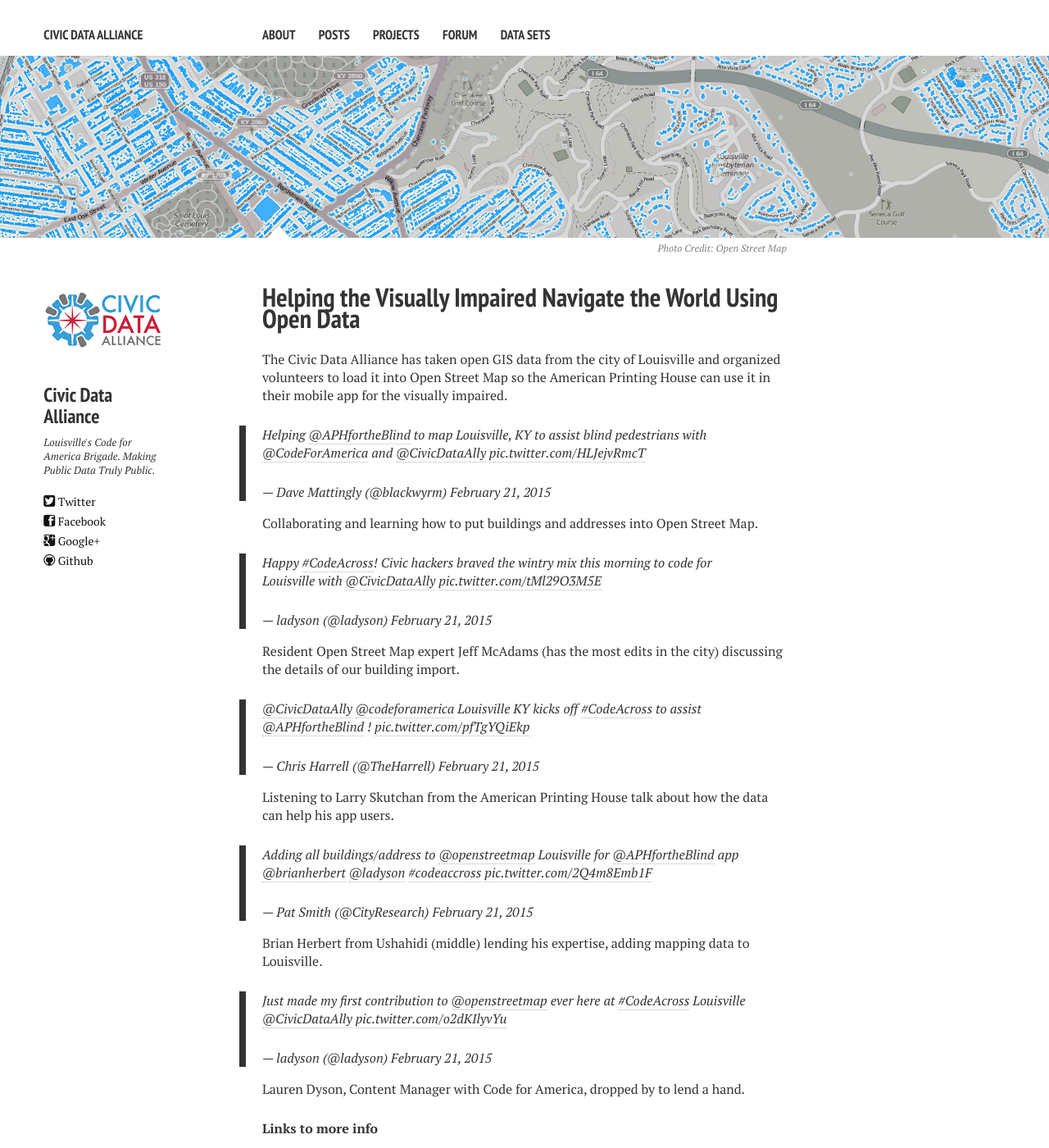
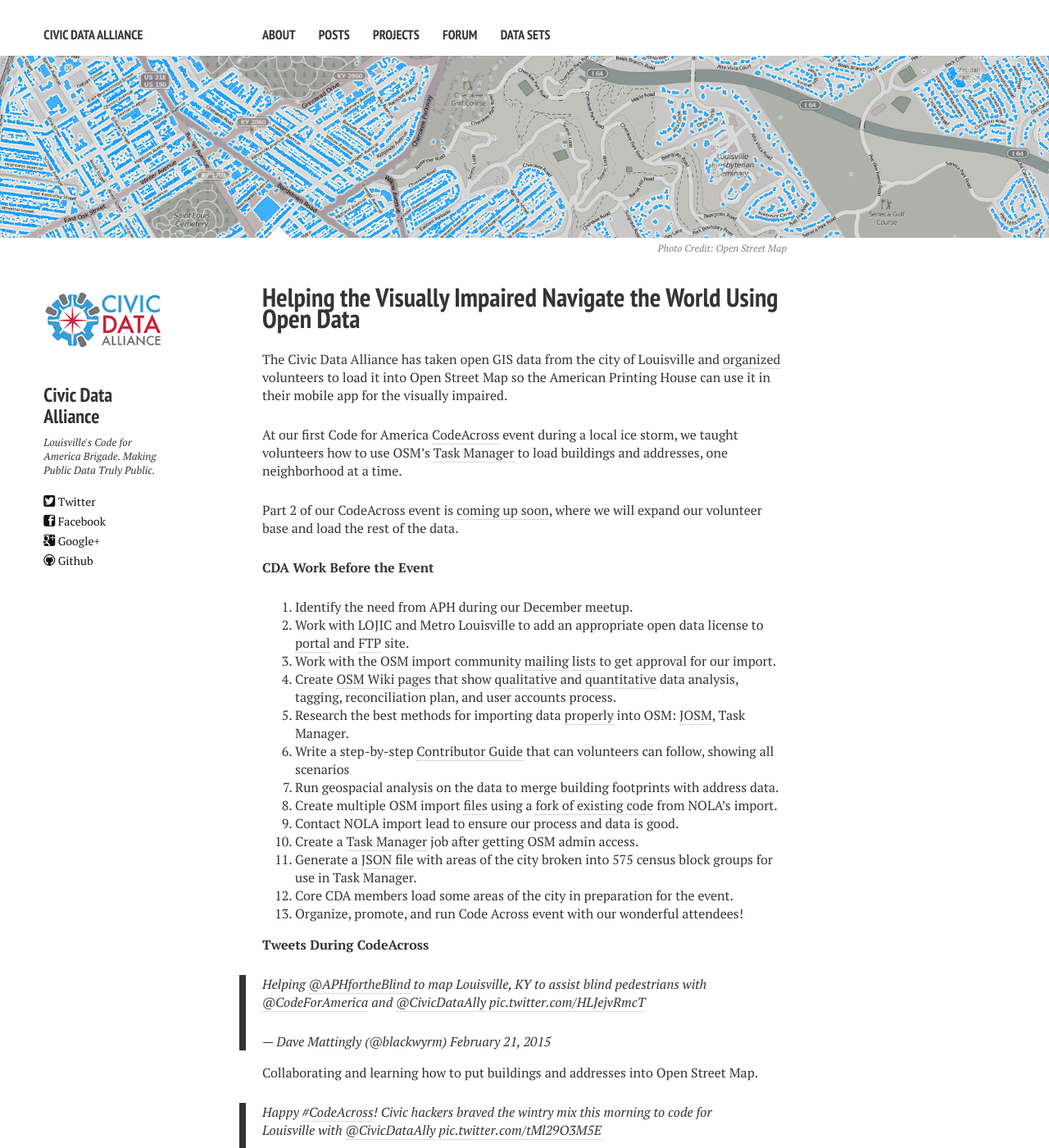
Before and after one commit to reydelleon/civicdata.github.io, a Jekyll site: the page built from _posts/2015-03-04-gis-open-data-american-printing-house-open-street-map.md, in a window 1280 px wide and 1400 px high. Shown: the whole window at 82% size. Built offline with Jekyll 4.4.1, drawn with Linux system fonts in a browser that asks for light colours; nearby versions of some CDN libraries; comment, search, counter and statistics services are not loaded; some of the changed text lies outside the part shown.

Commit message:
Added Process List

```diff
--- a/_posts/2015-03-04-gis-open-data-american-printing-house-open-street-map.md
+++ b/_posts/2015-03-04-gis-open-data-american-printing-house-open-street-map.md
@@ -11,7 +11,29 @@ image:
   creditlink: https://www.openstreetmap.org/#map=15/38.2361/-85.7220
 ---
 
-The Civic Data Alliance has taken open GIS data from the city of Louisville and organized volunteers to load it into Open Street Map so the American Printing House can use it in their mobile app for the visually impaired.
+The Civic Data Alliance has taken open GIS data from the city of Louisville and [organized](http://wiki.openstreetmap.org/wiki/Louisville,_Kentucky/Building_Outlines_Import/Contributor_Guide) volunteers to load it into Open Street Map so the American Printing House can use it in their mobile app for the visually impaired.
+
+At our first Code for America [CodeAcross](http://www.meetup.com/Louisville-Civic-Data-Alliance/events/219829803/) event during a local ice storm, we taught volunteers how to use OSM's [Task Manager](http://tasks.openstreetmap.us/job/50) to load buildings and addresses, one neighborhood at a time.
+
+Part 2 of our CodeAcross event is [coming up soon](http://www.meetup.com/Louisville-Civic-Data-Alliance/events/220786152/), where we will expand our volunteer base and load the rest of the data.
+
+**CDA Work Before the Event**
+
+1. Identify the need from APH during our December meetup.
+2. Work with LOJIC and Metro Louisville to add an appropriate open data license to [portal](http://portal.louisvilleky.gov/content/terms-use-accessibility-data-policy) and [FTP](ftp://ftp.lojic.org/pub/federal/) site.
+3. Work with the OSM import community [mailing](https://lists.openstreetmap.org/listinfo/imports) [lists](https://lists.openstreetmap.org/listinfo/imports-us) to get approval for our import.
+4. Create [OSM Wiki pages](http://wiki.openstreetmap.org/wiki/Louisville,_Kentucky/Building_Outlines_Import) that show [qualitative](http://wiki.openstreetmap.org/wiki/Louisville,_Kentucky/Building_Outlines_Import/OSMvsGISOverlapExamples) and [quantitative](http://wiki.openstreetmap.org/wiki/Louisville,_Kentucky/Building_Outlines_Import#Building_Outlines) data analysis, tagging, reconciliation plan, and user accounts process.
+5. Research the best methods for importing data [properly](http://wiki.openstreetmap.org/wiki/Import/Guidelines) into OSM: [JOSM](https://josm.openstreetmap.de/), Task Manager.
+6. Write a step-by-step [Contributor Guide](http://wiki.openstreetmap.org/wiki/Louisville,_Kentucky/Building_Outlines_Import/Contributor_Guide) that can volunteers can follow, showing all scenarios
+7. Run geospacial analysis on the data to merge building footprints with address data.
+8. Create multiple OSM import [files](https://github.com/civicdata/louisville-buildings/tree/data-bg/osm) using a [fork of existing code](https://github.com/civicdata/louisville-buildings) from NOLA's import.
+9. Contact NOLA import lead to ensure our process and data is good.
+10. Create a [Task Manager](http://tasks.openstreetmap.us/job/50) job after getting OSM admin access.
+11. Generate a [JSON file](https://raw.githubusercontent.com/civicdata/louisville-buildings/master/blockgroups-importurl-900913.geojson) with areas of the city broken into 575 census block groups for use in Task Manager.
+12. Core CDA members load some areas of the city in preparation for the event.
+13. Organize, promote, and run Code Across event with our wonderful attendees!
+
+**Tweets During CodeAcross**
 
 <blockquote class="twitter-tweet" lang="en"><p>Helping <a href="https://twitter.com/APHfortheBlind">@APHfortheBlind</a> to map Louisville, KY to assist blind pedestrians with <a href="https://twitter.com/codeforamerica">@CodeForAmerica</a> and <a href="https://twitter.com/CivicDataAlly">@CivicDataAlly</a> <a href="http://t.co/HLJejvRmcT">pic.twitter.com/HLJejvRmcT</a></p>&mdash; Dave Mattingly (@blackwyrm) <a href="https://twitter.com/blackwyrm/status/569187903739441152">February 21, 2015</a></blockquote>
 
```
Also changed, not shown: other parts of _posts/2015-03-04-gis-open-data-american-printing-house-open-street-map.md (+2 -2 lines).
